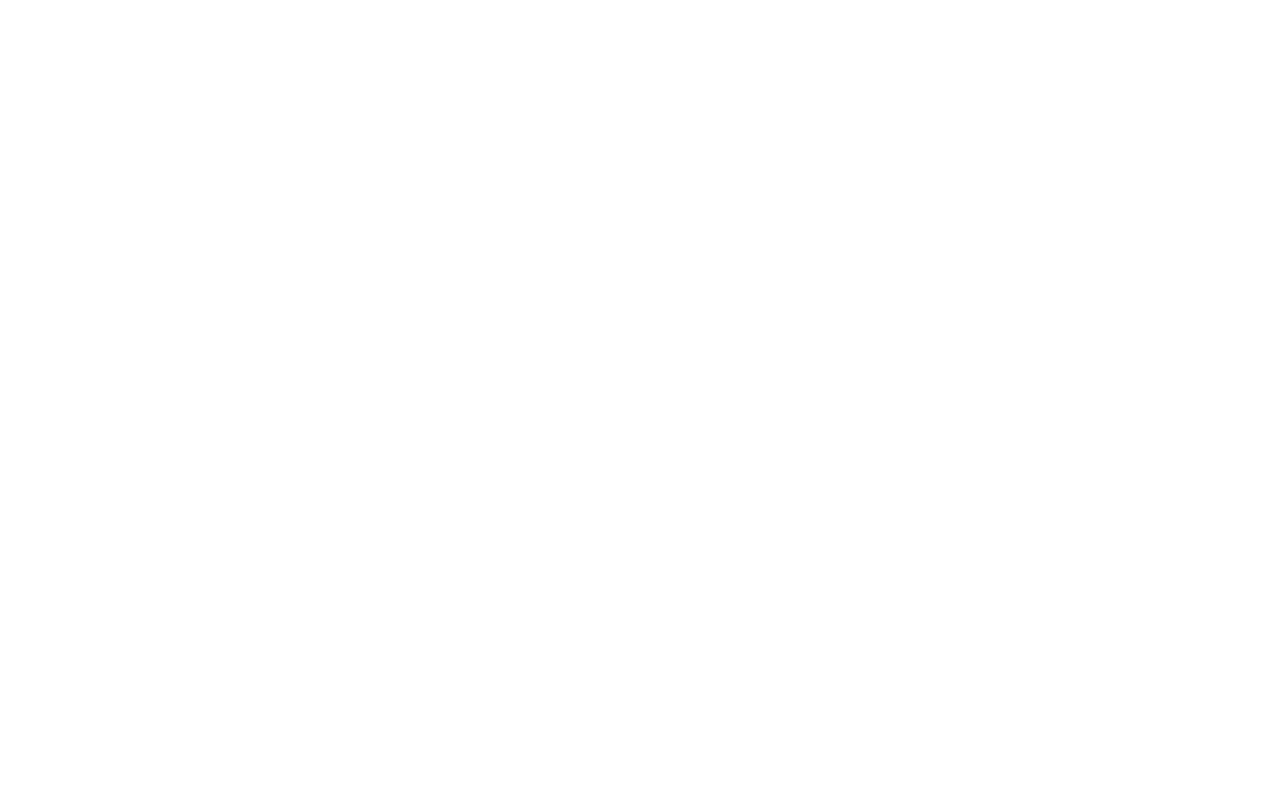
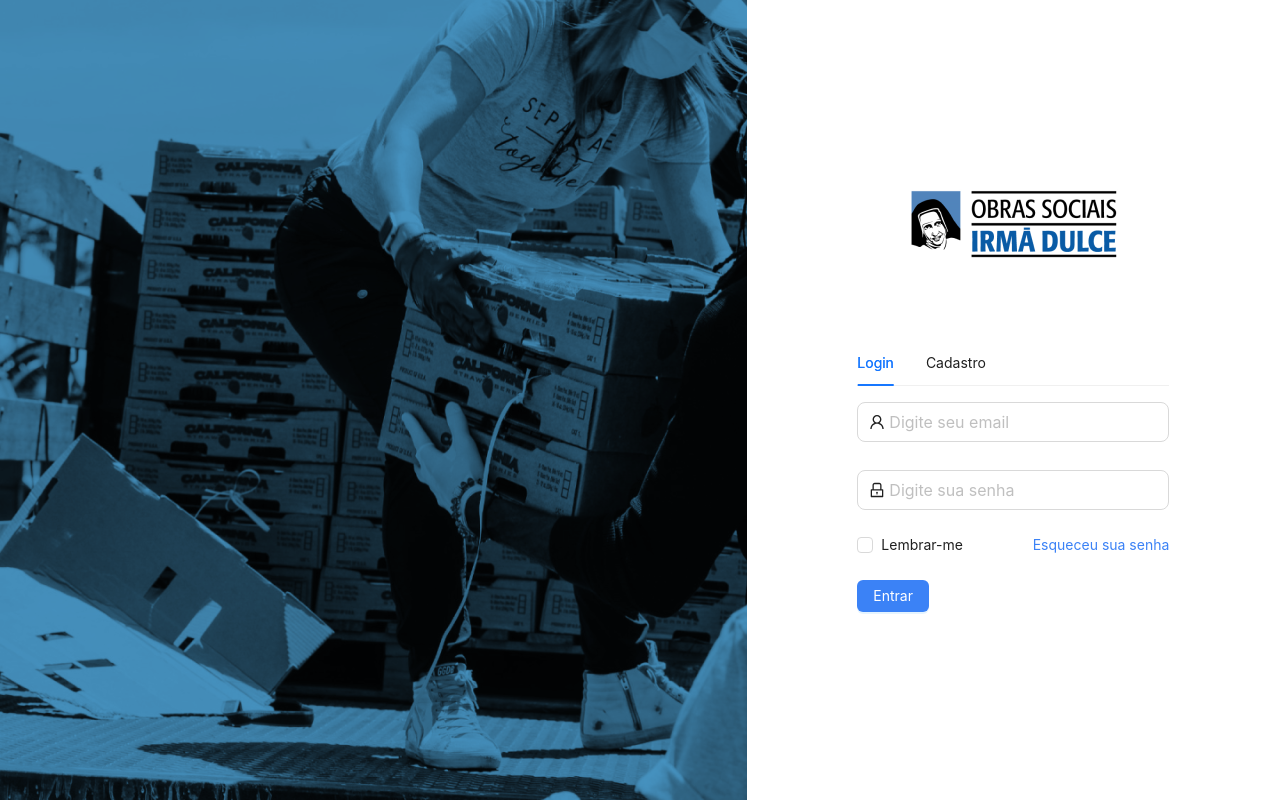
Before and after one commit to caioliveirap/osid-hackathon-project, a Next.js app: page /auth/login in a window 1280 px wide. Built offline with nearby package versions, Linux system fonts and the light colour scheme.

Commit message:
feat: adjusted visual issues on dashboard

```diff
--- a/src/layouts/Auth.tsx
+++ b/src/layouts/Auth.tsx
@@ -9,11 +9,25 @@
 	return (
 		<>
 			{/* <Navbar transparent /> */}
-			<main>
+			{/* <main>
 				<section className="relative w-full h-full py-40 min-h-screen m-0">
 					<div className="absolute top-0 w-full h-full bg-blueGray-800 bg-no-repeat bg-full"></div>
 					{children}
-					{/* <FooterSmall absolute /> */}
+				</section>
+			</main> */}
+			<main className="h-screen">
+				<section
+					className="h-screen"
+					style={{
+						background: 'url("/images/login_bg.png")',
+						backgroundRepeat: 'no-repeat',
+						backgroundSize: 'cover',
+						backgroundColor: '#4DA2D5',
+						backgroundBlendMode: 'multiply',
+						overflow: 'auto',
+					}}
+				>
+					{children}
 				</section>
 			</main>
 		</>
--- a/src/pages/auth/login.tsx
+++ b/src/pages/auth/login.tsx
@@ -1,8 +1,83 @@
 import Auth from '@/layouts/Auth';
+import { Button, Checkbox, Input, Tabs, TabsProps } from 'antd';
 import React from 'react';
+import Image from 'next/image';
+import { LockOutlined, UserOutlined } from '@ant-design/icons';
+import Link from 'next/link';
+export default function Login() {
+	const items: TabsProps['items'] = [
+		{
+			key: '1',
+			label: `Login`,
+			children: (
+				<>
+					<div className="flex flex-col gap-7  pb-6 ">
+						<div className="flex flex-col items-start gap-2">
+							<Input
+								size="large"
+								placeholder="Digite seu email"
+								prefix={<UserOutlined />}
+							/>
+						</div>
+						<div className="flex flex-col items-start gap-2">
+							<Input
+								size="large"
+								placeholder="Digite sua senha"
+								prefix={<LockOutlined />}
+							/>
+						</div>
+					</div>
+					<div className="flex items-center justify-between mb-6">
+						<Checkbox>Lembrar-me</Checkbox>
+						<a className="text-blue-500">Esqueceu sua senha</a>
+					</div>
+				</>
+			),
+		},
+		{
+			key: '2',
+			label: `Cadastro`,
+			children: (
+				<div className="flex flex-col gap-2.5 border-b border-solid border-gray-300 pb-6 mb-2.5"></div>
+			),
+		},
+	];
+	return (
+		<>
+			<div
+				className="h-screen w-full flex items-center justify-center lg:justify-end"
+				style={{
+					background: 'url("/images/login_bg.png")',
+					backgroundRepeat: 'no-repeat',
+					backgroundSize: 'cover',
+					backgroundColor: '#4DA2D5',
+					backgroundBlendMode: 'multiply',
+				}}
+			>
+				<div className="flex items-center justify-center bg-white lg:h-full m-6 mt-6 lg:m-0 lg:w-5/12">
+					<div className="bg-white p-6 w-full max-w-[360px]">
+						<div className="mb-20 flex items-center justify-center">
+							<Image
+								src={'/images/dulce_logo.png'}
+								width={210}
+								height={70}
+								alt={''}
+							/>
+						</div>
+						<Tabs defaultActiveKey="1" items={items} />
 
-export default function Login() {
-	return <></>;
+						<div className="flex justify-start">
+							<Link href="/admin/dashboard">
+								<Button className="bg-blue-500" type="primary">
+									Entrar
+								</Button>
+							</Link>
+						</div>
+					</div>
+				</div>
+			</div>
+		</>
+	);
 }
 
 Login.layout = Auth;
--- a/src/pages/auth/register.tsx
+++ b/src/pages/auth/register.tsx
@@ -159,19 +159,10 @@
 
 	return (
 		<>
-			<div
-				className="h-screen w-full flex items-center justify-center"
-				style={{
-					background: 'url("/images/login_bg.png")',
-					backgroundRepeat: 'no-repeat',
-					backgroundSize: 'cover',
-					backgroundColor: '#4DA2D5',
-					backgroundBlendMode: 'multiply',
-				}}
-			>
+			<div className="w-full flex items-center justify-center my-8">
 				<div className="flex content-center items-center justify-center h-full w-full max-w-[512px]">
 					<div className="w-full px-4">
-						<div className=" flex flex-col min-w-0 break-words w-full mb-6 shadow-lg rounded-lg bg-blueGray-200 border-0">
+						<div className=" flex flex-col min-w-0  w-full shadow-lg rounded-lg bg-blueGray-200 border-0">
 							<div className="bg-white p-6">
 								<div className="mb-4 flex items-center justify-center">
 									<Image
```
Also changed, not shown: src/layouts/Admin.tsx (+27 -127 lines), public/images/dulce.png (added).
